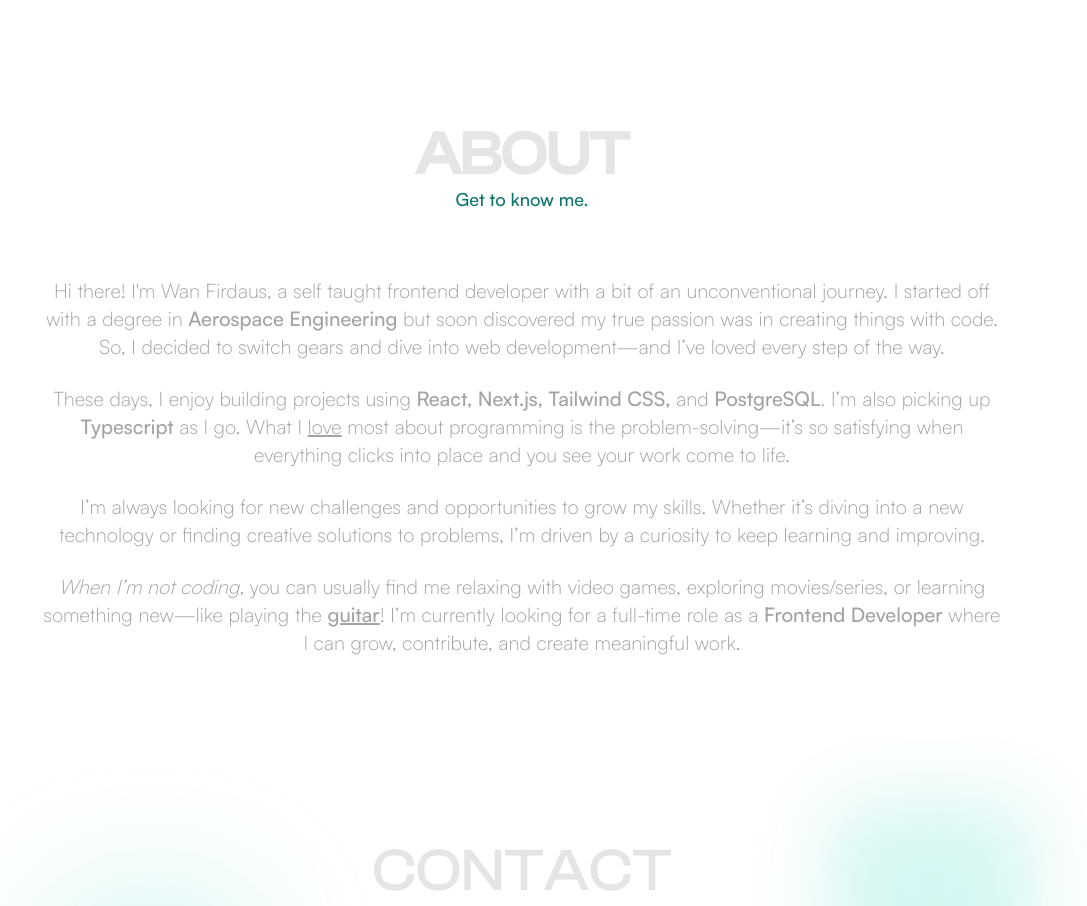
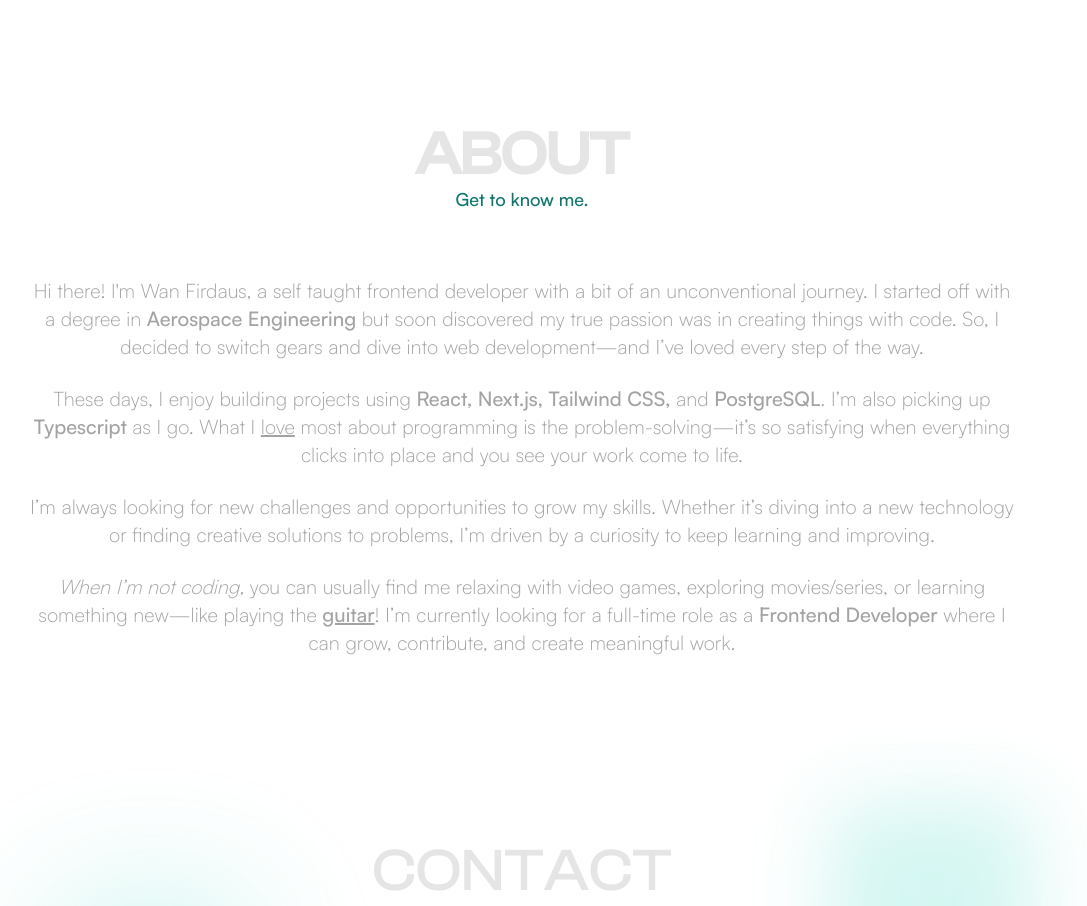
Before and after one commit to wamofi97/wamofi-portfolio, a React (Vite) app: page / in a window 1280 px wide. Shown: the part 3500-4406 px from the top of the page, without its empty margins (118-1205 px from the left). Built offline with nearby package versions, Linux system fonts and the light colour scheme; no server answers.

Commit message:
adjust padding

```diff
--- a/src/components/About.jsx
+++ b/src/components/About.jsx
@@ -24,7 +24,7 @@ export default function About() {
 
   return (
     <section className="flex flex-col justify-center px-4 py-20">
-      <div className="mx-auto max-w-5xl px-4">
+      <div className="mx-auto max-w-5xl">
         <div className="mb-16 text-center">
           <h2 className="inline-flex items-center gap-2 font-heading text-[2.5rem] font-bold sm:text-5xl md:text-6xl">
             ABOUT
```
